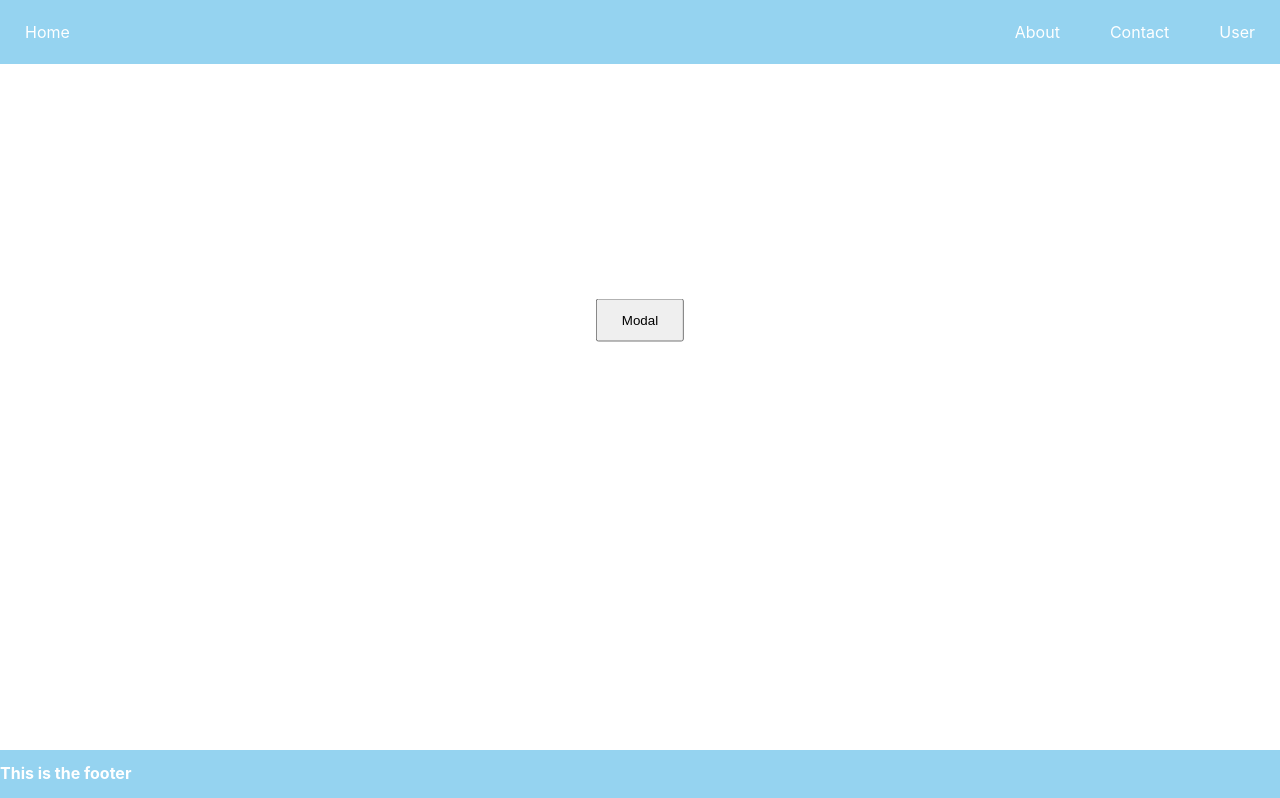
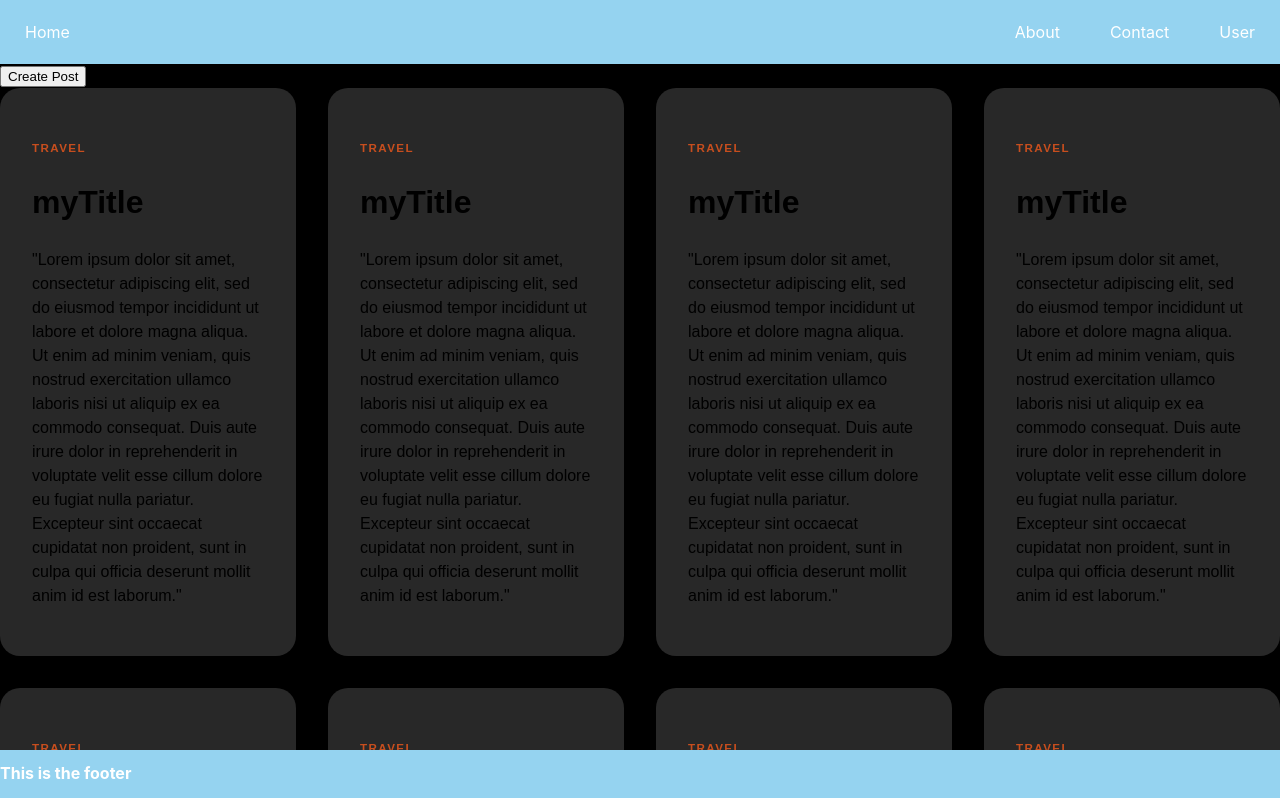
Before and after one commit to rk-pdx/Full-Stack-FInal-Project, a React app in the folder client/: page / in a window 1280 px wide. Shown: the top 798 px of the page. Built offline with nearby package versions, Linux system fonts and the light colour scheme; the HTML template or start-up script is replaced by a standard one.

Commit message:
Added initial styling for cards and dashboard.

```diff
--- a/client/src/components/Dashboard/Dashboard.css
+++ b/client/src/components/Dashboard/Dashboard.css
@@ -1,8 +1,50 @@
-.modalBtn {
-    position: fixed;
-    top: 40%;
-    left: 50%;
-    transform: translate(-50%, -50%);
-    z-index: -1;
-    padding: 12px 24px;
+.dashboardContainer {
+    font-family: 'PT Sans', sans-serif;
+    font-size: 100%;
+    font-size: 16px;
+    line-height: 1.5;
+    background: #000000;
 }
+
+.postCategory {
+
+}
+
+/* body {
+    font-family: 'PT Sans', sans-serif;
+    font-size: 100%;
+    font-size: 16px;
+    line-height: 1.5;
+    background: #f0f4fb;
+} */
+
+.postContainer {
+    display: grid;
+    grid-template-columns: repeat(auto-fill, minmax(265px, 1fr));
+    gap: 2rem;
+}
+
+.postContent {
+    background: rgb(40, 40, 40);
+    border-radius: 20px;
+    transition: 0.3s;
+}
+
+.post:hover {
+    box-shadow: 0 4px 20px 0 rgba(34, 68, 123, 0.2);
+    cursor: pointer;
+}
+
+.postContent {
+    padding: 2rem;
+}
+
+.postContent .postCategory {
+    font-size: 0.875rem;
+    text-transform: uppercase;
+    letter-spacing: 0.1em;
+    font-weight: 600;
+    color: rgb(199, 78, 30);
+    display: block;
+    text-decoration: none;
+}
--- a/client/src/components/Dashboard/Dashboard.jsx
+++ b/client/src/components/Dashboard/Dashboard.jsx
@@ -1,5 +1,6 @@
 import React, { useEffect, useState } from 'react';
 import CreatePostModal from '../CreatePostModal/CreatePostModal';
+import Post from '../Post/Post';
 import './Dashboard.css';
 
 
@@ -9,9 +10,56 @@ function Dashboard() {
     const [openModal, setOpenModal] = useState(false);
 
     return (
-        <div>
-            <button className='modalBtn' onClick={() => setOpenModal(true)}>Modal</button>
-            <CreatePostModal open={openModal} onClose={() => setOpenModal(false)}/>
+        <div className='dashboardContainer'>
+
+            <div className='toolbar'>
+                <button className='modalBtn' onClick={() => setOpenModal(true)}>Create Post</button>
+                <CreatePostModal open={openModal} onClose={() => setOpenModal(false)}/>
+            </div>
+
+            <div className='postContainer'>
+                <Post title='myTitle' author='myAuthor' category='travel' postBody='"Lorem ipsum dolor sit amet, consectetur adipiscing elit, sed do eiusmod tempor incididunt ut labore et dolore magna aliqua. Ut enim ad minim veniam, quis nostrud exercitation ullamco laboris nisi ut aliquip ex ea commodo consequat. Duis aute irure dolor in reprehenderit in voluptate velit esse cillum dolore eu fugiat nulla pariatur. Excepteur sint occaecat cupidatat non proident, sunt in culpa qui officia deserunt mollit anim id est laborum."
+
+' numReplies='myNumReplies'/>
+                <Post title='myTitle' author='myAuthor' category='travel' postBody='"Lorem ipsum dolor sit amet, consectetur adipiscing elit, sed do eiusmod tempor incididunt ut labore et dolore magna aliqua. Ut enim ad minim veniam, quis nostrud exercitation ullamco laboris nisi ut aliquip ex ea commodo consequat. Duis aute irure dolor in reprehenderit in voluptate velit esse cillum dolore eu fugiat nulla pariatur. Excepteur sint occaecat cupidatat non proident, sunt in culpa qui officia deserunt mollit anim id est laborum."
+
+' numReplies='myNumReplies'/>
+                <Post title='myTitle' author='myAuthor' category='travel' postBody='"Lorem ipsum dolor sit amet, consectetur adipiscing elit, sed do eiusmod tempor incididunt ut labore et dolore magna aliqua. Ut enim ad minim veniam, quis nostrud exercitation ullamco laboris nisi ut aliquip ex ea commodo consequat. Duis aute irure dolor in reprehenderit in voluptate velit esse cillum dolore eu fugiat nulla pariatur. Excepteur sint occaecat cupidatat non proident, sunt in culpa qui officia deserunt mollit anim id est laborum."
+
+' numReplies='myNumReplies'/>
+                <Post title='myTitle' author='myAuthor' category='travel' postBody='"Lorem ipsum dolor sit amet, consectetur adipiscing elit, sed do eiusmod tempor incididunt ut labore et dolore magna aliqua. Ut enim ad minim veniam, quis nostrud exercitation ullamco laboris nisi ut aliquip ex ea commodo consequat. Duis aute irure dolor in reprehenderit in voluptate velit esse cillum dolore eu fugiat nulla pariatur. Excepteur sint occaecat cupidatat non proident, sunt in culpa qui officia deserunt mollit anim id est laborum."
+
+' numReplies='myNumReplies'/>
+                <Post title='myTitle' author='myAuthor' category='travel' postBody='"Lorem ipsum dolor sit amet, consectetur adipiscing elit, sed do eiusmod tempor incididunt ut labore et dolore magna aliqua. Ut enim ad minim veniam, quis nostrud exercitation ullamco laboris nisi ut aliquip ex ea commodo consequat. Duis aute irure dolor in reprehenderit in voluptate velit esse cillum dolore eu fugiat nulla pariatur. Excepteur sint occaecat cupidatat non proident, sunt in culpa qui officia deserunt mollit anim id est laborum."
+
+' numReplies='myNumReplies'/>
+                <Post title='myTitle' author='myAuthor' category='travel' postBody='"Lorem ipsum dolor sit amet, consectetur adipiscing elit, sed do eiusmod tempor incididunt ut labore et dolore magna aliqua. Ut enim ad minim veniam, quis nostrud exercitation ullamco laboris nisi ut aliquip ex ea commodo consequat. Duis aute irure dolor in reprehenderit in voluptate velit esse cillum dolore eu fugiat nulla pariatur. Excepteur sint occaecat cupidatat non proident, sunt in culpa qui officia deserunt mollit anim id est laborum."
+
+' numReplies='myNumReplies'/>
+                <Post title='myTitle' author='myAuthor' category='travel' postBody='"Lorem ipsum dolor sit amet, consectetur adipiscing elit, sed do eiusmod tempor incididunt ut labore et dolore magna aliqua. Ut enim ad minim veniam, quis nostrud exercitation ullamco laboris nisi ut aliquip ex ea commodo consequat. Duis aute irure dolor in reprehenderit in voluptate velit esse cillum dolore eu fugiat nulla pariatur. Excepteur sint occaecat cupidatat non proident, sunt in culpa qui officia deserunt mollit anim id est laborum."
+
+' numReplies='myNumReplies'/>
+                <Post title='myTitle' author='myAuthor' category='travel' postBody='"Lorem ipsum dolor sit amet, consectetur adipiscing elit, sed do eiusmod tempor incididunt ut labore et dolore magna aliqua. Ut enim ad minim veniam, quis nostrud exercitation ullamco laboris nisi ut aliquip ex ea commodo consequat. Duis aute irure dolor in reprehenderit in voluptate velit esse cillum dolore eu fugiat nulla pariatur. Excepteur sint occaecat cupidatat non proident, sunt in culpa qui officia deserunt mollit anim id est laborum."
+
+' numReplies='myNumReplies'/>
+                <Post title='myTitle' author='myAuthor' category='travel' postBody='"Lorem ipsum dolor sit amet, consectetur adipiscing elit, sed do eiusmod tempor incididunt ut labore et dolore magna aliqua. Ut enim ad minim veniam, quis nostrud exercitation ullamco laboris nisi ut aliquip ex ea commodo consequat. Duis aute irure dolor in reprehenderit in voluptate velit esse cillum dolore eu fugiat nulla pariatur. Excepteur sint occaecat cupidatat non proident, sunt in culpa qui officia deserunt mollit anim id est laborum."
+
+' numReplies='myNumReplies'/>
+                <Post title='myTitle' author='myAuthor' category='travel' postBody='"Lorem ipsum dolor sit amet, consectetur adipiscing elit, sed do eiusmod tempor incididunt ut labore et dolore magna aliqua. Ut enim ad minim veniam, quis nostrud exercitation ullamco laboris nisi ut aliquip ex ea commodo consequat. Duis aute irure dolor in reprehenderit in voluptate velit esse cillum dolore eu fugiat nulla pariatur. Excepteur sint occaecat cupidatat non proident, sunt in culpa qui officia deserunt mollit anim id est laborum."
+
+' numReplies='myNumReplies'/>
+                <Post title='myTitle' author='myAuthor' category='travel' postBody='"Lorem ipsum dolor sit amet, consectetur adipiscing elit, sed do eiusmod tempor incididunt ut labore et dolore magna aliqua. Ut enim ad minim veniam, quis nostrud exercitation ullamco laboris nisi ut aliquip ex ea commodo consequat. Duis aute irure dolor in reprehenderit in voluptate velit esse cillum dolore eu fugiat nulla pariatur. Excepteur sint occaecat cupidatat non proident, sunt in culpa qui officia deserunt mollit anim id est laborum."
+
+' numReplies='myNumReplies'/>
+                <Post title='myTitle' author='myAuthor' category='travel' postBody='"Lorem ipsum dolor sit amet, consectetur adipiscing elit, sed do eiusmod tempor incididunt ut labore et dolore magna aliqua. Ut enim ad minim veniam, quis nostrud exercitation ullamco laboris nisi ut aliquip ex ea commodo consequat. Duis aute irure dolor in reprehenderit in voluptate velit esse cillum dolore eu fugiat nulla pariatur. Excepteur sint occaecat cupidatat non proident, sunt in culpa qui officia deserunt mollit anim id est laborum."
+
+' numReplies='myNumReplies'/>
+                <Post title='myTitle' author='myAuthor' category='travel' postBody='"Lorem ipsum dolor sit amet, consectetur adipiscing elit, sed do eiusmod tempor incididunt ut labore et dolore magna aliqua. Ut enim ad minim veniam, quis nostrud exercitation ullamco laboris nisi ut aliquip ex ea commodo consequat. Duis aute irure dolor in reprehenderit in voluptate velit esse cillum dolore eu fugiat nulla pariatur. Excepteur sint occaecat cupidatat non proident, sunt in culpa qui officia deserunt mollit anim id est laborum."
+
+' numReplies='myNumReplies'/>
+
+            </div>
+
         </div>
     );
 }
--- /dev/null
+++ b/client/src/components/Post/Post.jsx
@@ -0,0 +1,28 @@
+import React, { useState } from 'react';
+
+
+function Post({title, author, category, postBody, numReplies}) {
+
+    return (
+        <div className='post'>
+            <div className='postContent'>
+
+                <div className='postCategory'>
+                    <h5>{category}</h5>
+                </div>
+
+                <div className='postTitle'>
+                    <h1>{title}</h1>
+                </div>
+
+                <div className='postBody'>
+                    <p className='postBody'>{postBody}</p>
+                </div>
+
+            </div>
+        </div>
+    )
+}
+
+
+export default Post;
```
Also changed, not shown: client/src/components/CreatePostModal/CreatePostModal.jsx (+0 -15 lines), client/src/images/ImageSources.txt (added), client/src/images/ParisNight.jpg (added).
